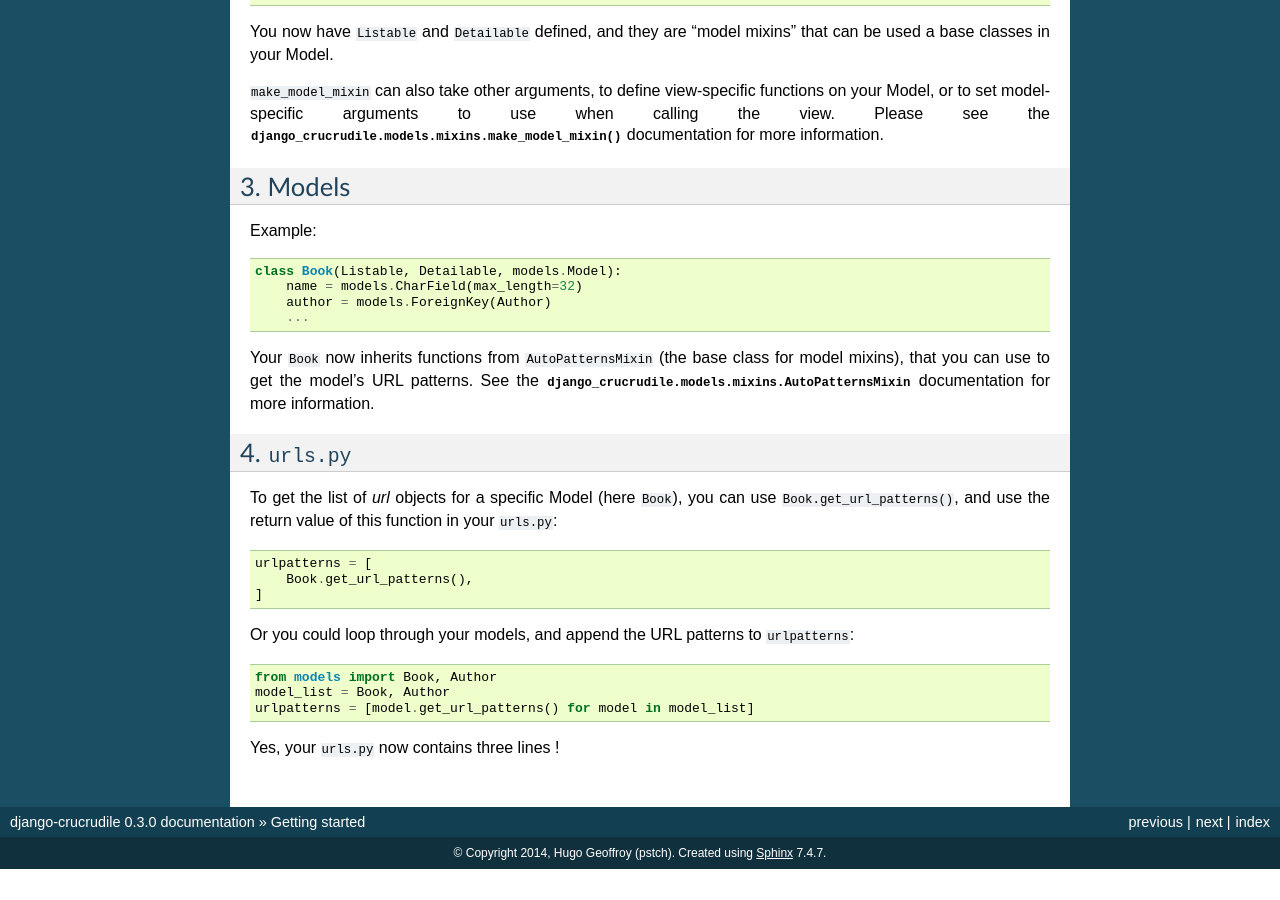
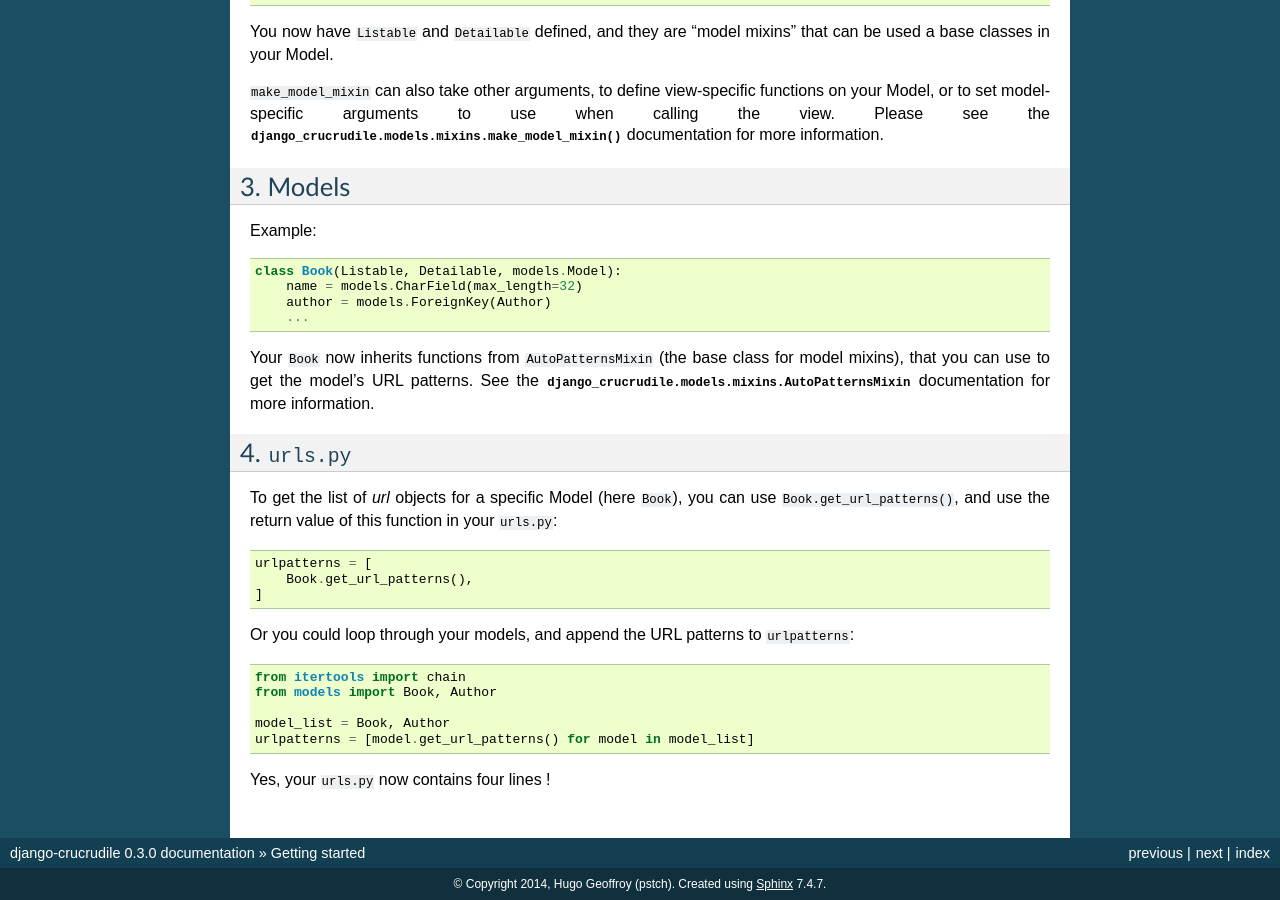
Before and after one commit to pstch/django-crucrudile, a Sphinx documentation site: the page built from docs/gettingstarted.txt, in a window 1280 px wide and 900 px high, scrolled down 1084 px. Built offline with Sphinx 7.4.7, drawn with Linux system fonts in a browser that asks for light colours; before the commit the page ends 1953 px from its top, so only the background shows below that.

Commit message:
Missing import in docs

```diff
--- a/docs/gettingstarted.txt
+++ b/docs/gettingstarted.txt
@@ -88,8 +88,10 @@ To get the list of `url` objects for a specific Model (here ``Book``), you can u
 
 Or you could loop through your models, and append the URL patterns to ``urlpatterns``::
 
+    from itertools import chain
     from models import Book, Author
+
     model_list = Book, Author
     urlpatterns = [model.get_url_patterns() for model in model_list]
 
-Yes, your ``urls.py`` now contains three lines !
+Yes, your ``urls.py`` now contains four lines !
```
